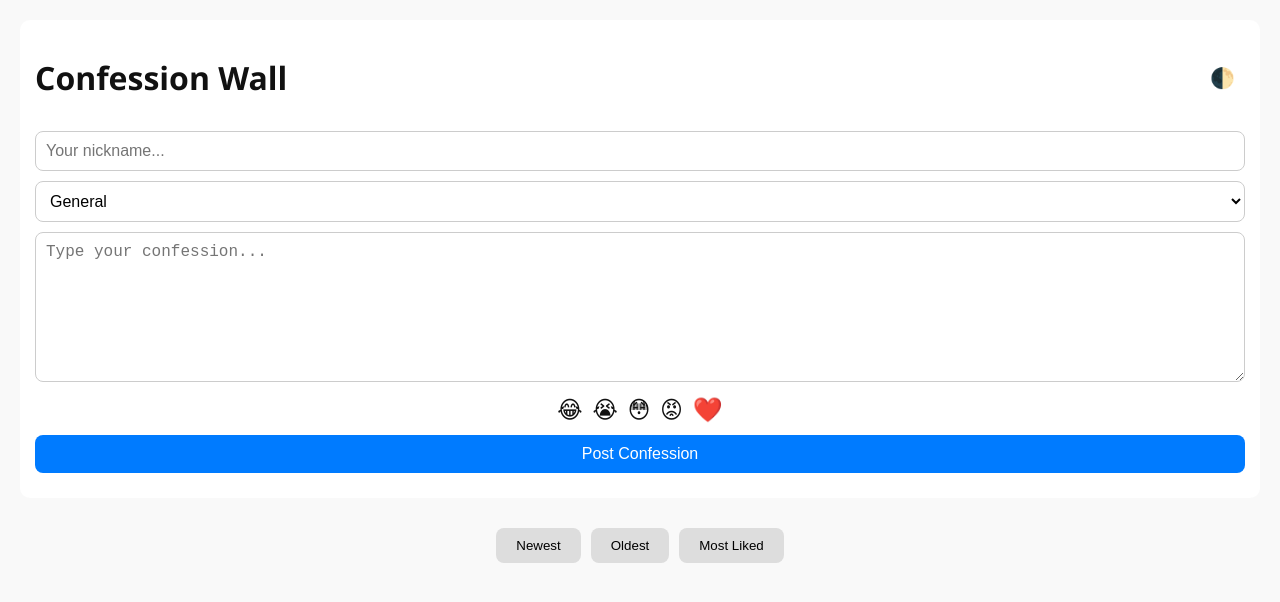
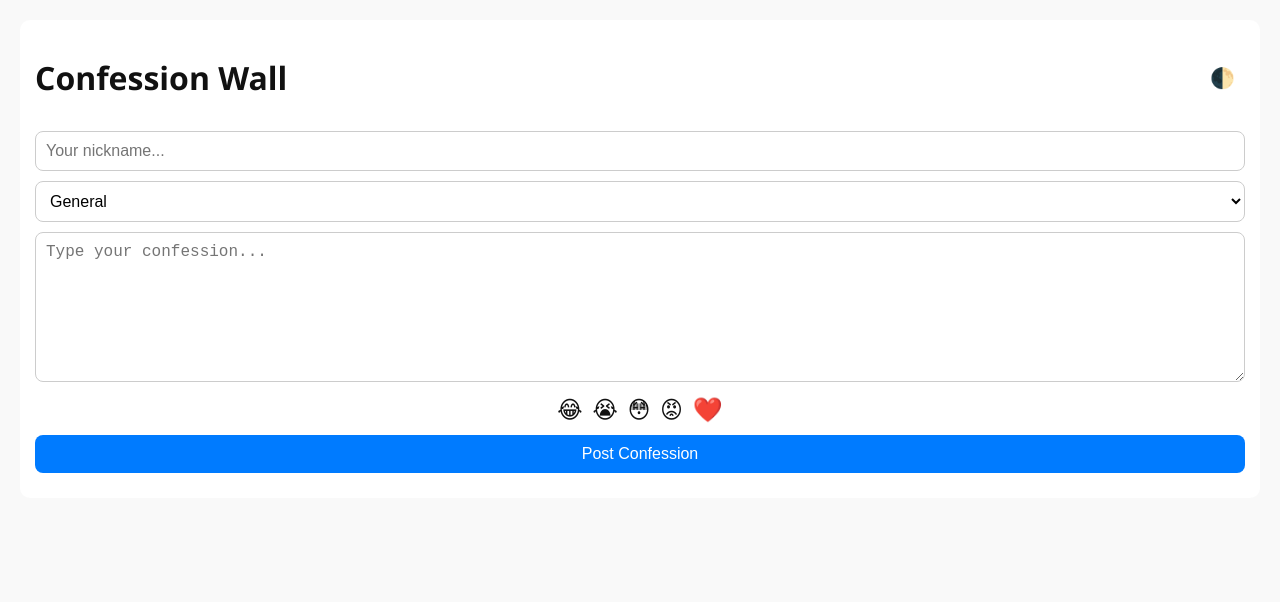
Before and after one commit to BadKarmasYTs/Brhhfdgdg, a plain HTML site: page index.html in a window 1280 px wide. Drawn offline with Linux system fonts and the light colour scheme; no server answers.

Commit message:
Update index.html

```diff
--- a/index.html
+++ b/index.html
@@ -19,7 +19,6 @@
         <option value="Funny">Funny</option>
         <option value="Sad">Sad</option>
         <option value="Weird">Weird</option>
-        <option value="Trending">Trending</option>
       </select>
       <textarea id="confessionInput" placeholder="Type your confession..."></textarea>
       <div class="emoji-bar">
@@ -31,12 +30,6 @@
       </div>
       <button id="submitBtn">Post Confession</button>
       <div id="confessionCounter"></div>
-    </div>
-
-    <div class="filters">
-      <button class="filterBtn" onclick="filterConfessions('newest')">Newest</button>
-      <button class="filterBtn" onclick="filterConfessions('oldest')">Oldest</button>
-      <button class="filterBtn" onclick="filterConfessions('mostLiked')">Most Liked</button>
     </div>
 
     <div id="confessionsList"></div>
```
